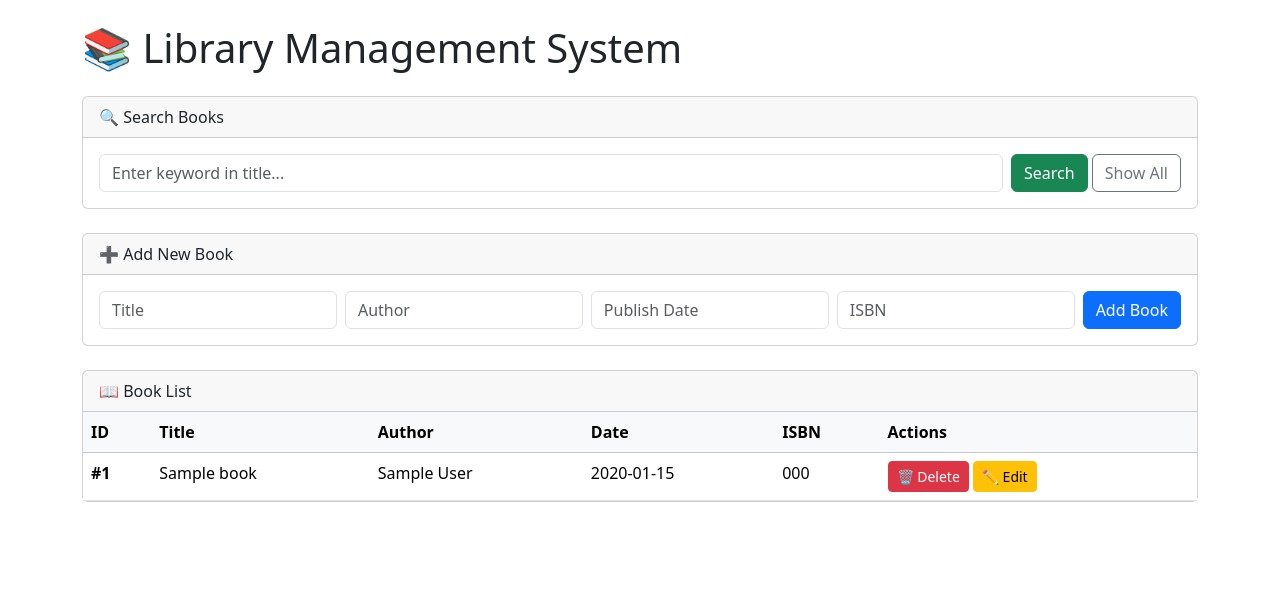
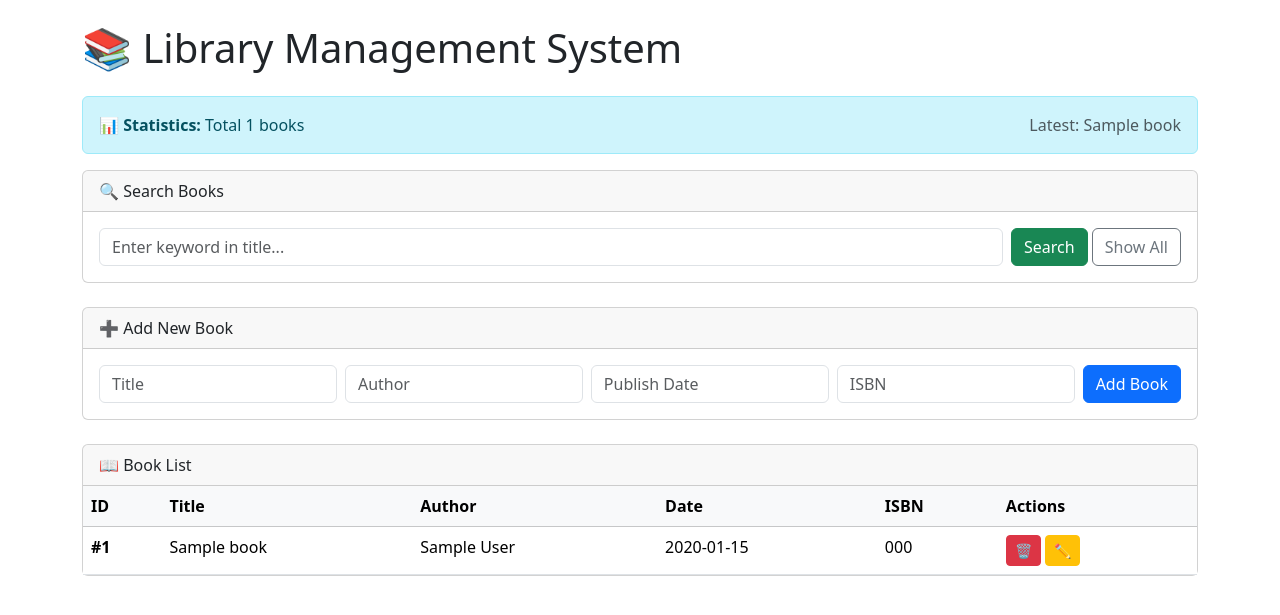
Before and after one commit to tian72220-star/bookdb, a Flask app: page / in a window 1280 px wide. Shown: the top 615 px of the page. Run offline with Flask 3, Linux system fonts and the light colour scheme; tables that the repository leaves empty hold one stand-in row (values such as "Sample post").

Commit message:
Add statistics panel

```diff
--- a/app.py
+++ b/app.py
@@ -1,16 +1,23 @@
 import os
 from flask import Flask, request, redirect, render_template, url_for
 from database import (init_db, add_book, list_books, delete_book_by_id,
-                      update_book_by_id, search_books, get_book_by_id)
+                      update_book_by_id, search_books, get_book_by_id, get_stats)
 
 app = Flask(__name__)
+
+@app.after_request
+def add_header(response):
+    response.headers['Content-Type'] = 'text/html; charset=utf-8'
+    return response
+
 init_db()
 
 @app.route('/')
 def index():
     keyword = request.args.get('keyword', '').strip()
     rows = search_books(keyword) if keyword else list_books()
-    return render_template('index.html', books=rows, keyword=keyword)
+    total, latest = get_stats()  # 获取统计信息
+    return render_template('index.html', books=rows, keyword=keyword, total=total, latest=latest)
 
 @app.route('/add', methods=['POST'])
 def add():
@@ -20,19 +27,16 @@ def add():
              request.form['isbn'])
     return redirect(url_for('index'))
 
-# ---------- 改用 ID 删除（更安全）----------
 @app.route('/delete/<int:book_id>')
 def delete(book_id):
     delete_book_by_id(book_id)
     return redirect(url_for('index'))
 
-# ---------- 新增：编辑页面（预填数据）----------
 @app.route('/edit/<int:book_id>')
 def edit_page(book_id):
     book = get_book_by_id(book_id)
     return render_template('edit.html', book=book)
 
-# ---------- 改用 ID 更新 ----------
 @app.route('/update/<int:book_id>', methods=['POST'])
 def update(book_id):
     update_book_by_id(book_id,
--- a/database.py
+++ b/database.py
@@ -18,7 +18,6 @@ def init_db():
         """)
     print("数据库/表 已准备好")
 
-# ---------- 原有函数 ----------
 def add_book(title, author, publish_date, isbn):
     with get_conn() as conn:
         conn.execute(
@@ -38,23 +37,27 @@ def search_books(keyword):
         )
         return cur.fetchall()
 
-# ---------- 新增：按 ID 操作（更稳）----------
 def get_book_by_id(book_id):
-    """用 ID 查单本书"""
     with get_conn() as conn:
         return conn.execute("SELECT * FROM book WHERE id = ?", (book_id,)).fetchone()
 
 def delete_book_by_id(book_id):
-    """用 ID 删除，返回 0 或 1（是否成功）"""
     with get_conn() as conn:
         cur = conn.execute("DELETE FROM book WHERE id = ?", (book_id,))
         return cur.rowcount
 
 def update_book_by_id(book_id, new_title, new_author, new_date, new_isbn):
-    """用 ID 更新"""
     with get_conn() as conn:
         cur = conn.execute(
             """UPDATE book SET title=?, author=?, publish_date=?, isbn=? WHERE id=?""",
             (new_title, new_author, new_date, new_isbn, book_id)
         )
         return cur.rowcount
+
+# ---------- 新增：统计面板 ----------
+def get_stats():
+    """返回总藏书量和最近添加的书名"""
+    with get_conn() as conn:
+        total = conn.execute("SELECT COUNT(*) FROM book").fetchone()[0]
+        latest = conn.execute("SELECT title FROM book ORDER BY id DESC LIMIT 1").fetchone()
+        return total, latest[0] if latest else "No books yet"
--- a/templates/index.html
+++ b/templates/index.html
@@ -1,4 +1,4 @@
-<!doctype html>
+<!DOCTYPE html>
 <html lang="en">
 <head>
   <meta charset="utf-8">
@@ -7,6 +7,12 @@
 </head>
 <body class="container py-4">
   <h1 class="mb-4">📚 Library Management System</h1>
+
+  <!-- 统计面板（新增） -->
+  <div class="alert alert-info d-flex justify-content-between align-items-center">
+    <span><strong>📊 Statistics:</strong> Total {{ total }} books</span>
+    <span class="text-muted">Latest: {{ latest }}</span>
+  </div>
 
   <!-- 搜索框 -->
   <div class="card mb-4">
@@ -42,7 +48,7 @@
     </div>
   </div>
 
-  <!-- 书籍列表（改用 ID 操作） -->
+  <!-- 书籍列表 -->
   <div class="card">
     <div class="card-header">📖 Book List</div>
     <div class="card-body p-0">
@@ -56,16 +62,14 @@
         {% endif %}
         {% for b in books %}
           <tr>
-            <td><strong>#{{ b[0] }}</strong></td>  <!-- 显示 ID -->
+            <td><strong>#{{ b[0] }}</strong></td>
             <td>{{ b[1] }}</td>
             <td>{{ b[2] }}</td>
             <td>{{ b[3] }}</td>
             <td>{{ b[4] }}</td>
             <td>
-              <!-- 改用 ID 删除 -->
-              <a class="btn btn-sm btn-danger" href="/delete/{{ b[0] }}" onclick="return confirm('Delete #{{ b[0] }}?')">🗑️ Delete</a>
-              <!-- 编辑按钮（跳到编辑页） -->
-              <a class="btn btn-sm btn-warning" href="/edit/{{ b[0] }}">✏️ Edit</a>
+              <a class="btn btn-sm btn-danger" href="/delete/{{ b[0] }}" onclick="return confirm('Delete #{{ b[0] }}?')">🗑️</a>
+              <a class="btn btn-sm btn-warning" href="/edit/{{ b[0] }}">✏️</a>
             </td>
           </tr>
         {% endfor %}
```
Also changed, not shown: 2 other files.
